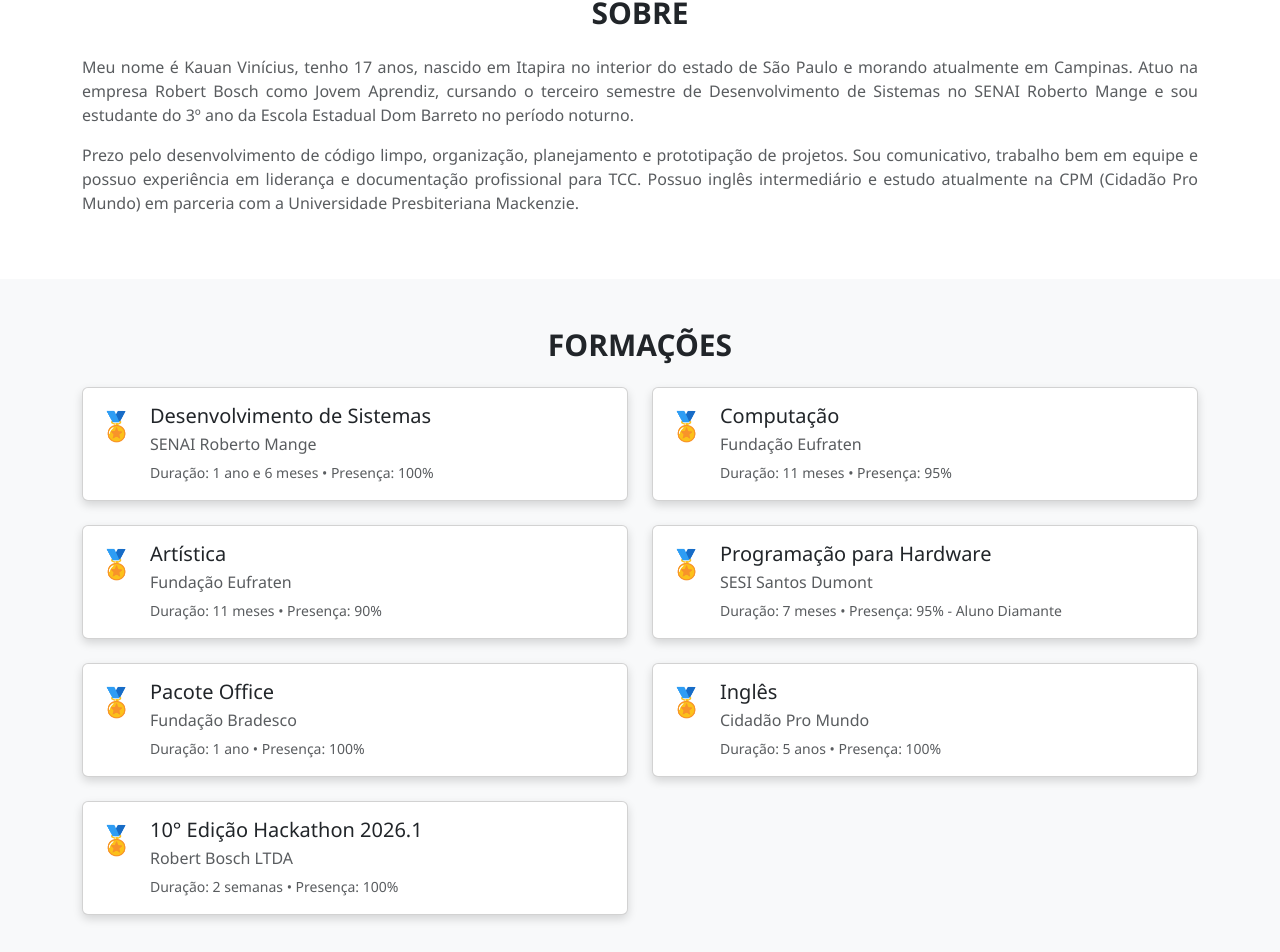
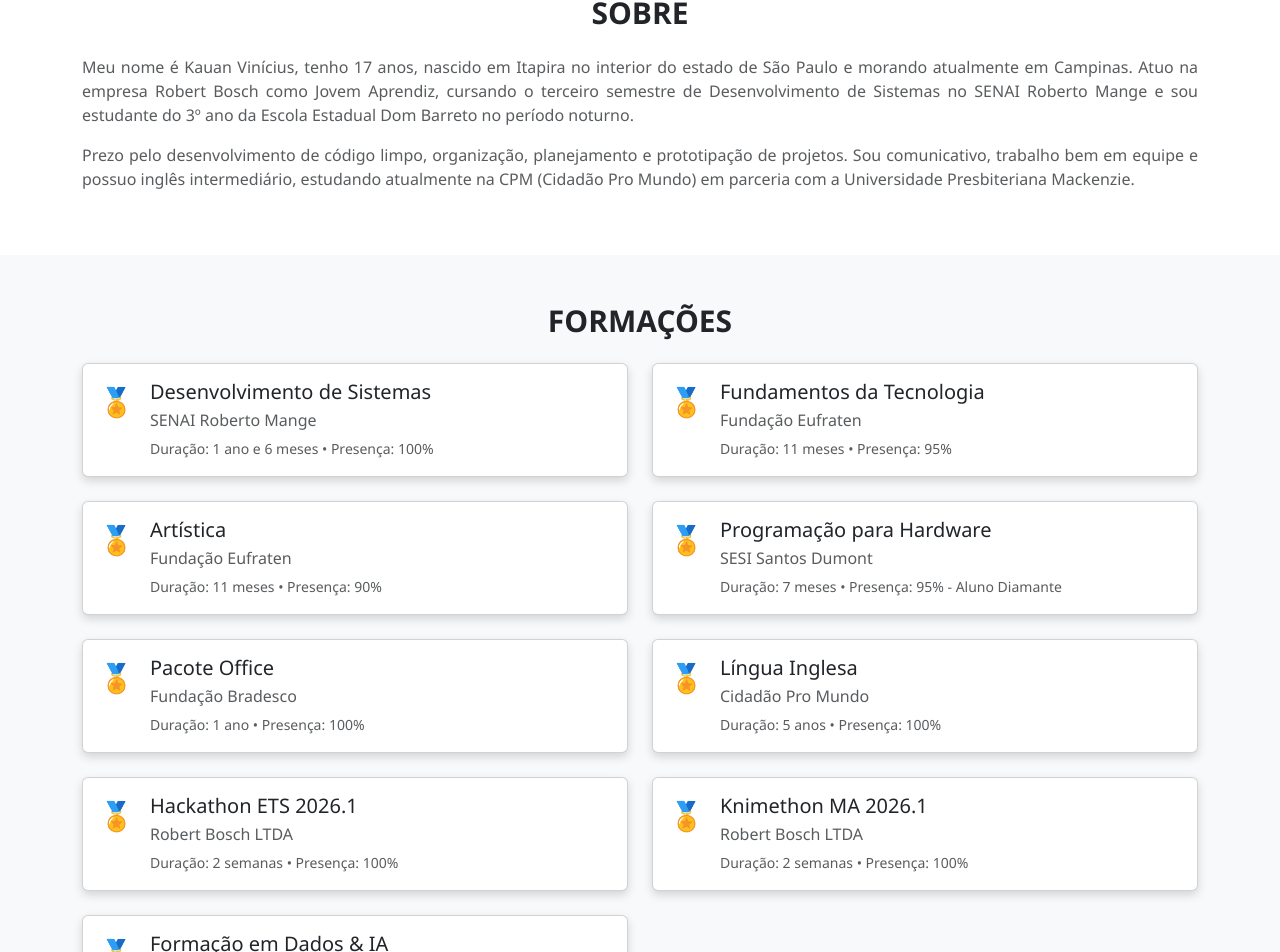
Before and after one commit to kauanvinicius9/Portfolio-Web, a React (Vite) app in the folder Front-End/: page / in a window 1280 px wide. Shown: the part 508-1460 px from the top of the page. Built offline with nearby package versions, Linux system fonts and the light colour scheme.

Commit message:
formations

```diff
--- a/Front-End/src/pages/educations.ts
+++ b/Front-End/src/pages/educations.ts
@@ -6,7 +6,7 @@ export const Educations = [
     attendance: "100%",
   },
   {
-    course: "Computação",
+    course: "Fundamentos da Tecnologia",
     institution: "Fundação Eufraten",
     duration: "11 meses",
     attendance: "95%",
@@ -30,15 +30,27 @@ export const Educations = [
     attendance: "100%",
   },
   {
-    course: "Inglês",
+    course: "Língua Inglesa",
     institution: "Cidadão Pro Mundo",
     duration: "5 anos",
     attendance: "100%",
   },
   {
-    course: "10° Edição Hackathon 2026.1",
+    course: "Hackathon ETS 2026.1",
     institution: "Robert Bosch LTDA",
     duration: "2 semanas",
     attendance: "100%",
+  },
+  {
+    course: "Knimethon MA 2026.1",
+    institution: "Robert Bosch LTDA",
+    duration: "2 semanas",
+    attendance: "100%",
+  },
+  {
+    course: "Formação em Dados & IA",
+    institution: "Data Science Academy (DSA)",
+    duration: "216 horas",
+    attendance: "100%",
   }
 ];
--- a/Front-End/src/pages/home.tsx
+++ b/Front-End/src/pages/home.tsx
@@ -63,9 +63,8 @@ export function Home() {
           <p className="text-body-secondary text-about">
             Prezo pelo desenvolvimento de código limpo, organização,
             planejamento e prototipação de projetos. Sou comunicativo, trabalho
-            bem em equipe e possuo experiência em liderança e documentação
-            profissional para TCC. Possuo inglês intermediário e estudo
-            atualmente na CPM (Cidadão Pro Mundo) em parceria com a Universidade
+            bem em equipe e possuo inglês intermediário, estudando atualmente
+            na CPM (Cidadão Pro Mundo) em parceria com a Universidade
             Presbiteriana Mackenzie.
           </p>
         </div>
--- a/Front-End/src/pages/technologies.ts
+++ b/Front-End/src/pages/technologies.ts
@@ -1,4 +1,3 @@
-import azure from "../assets/Azure-Dark.svg";
 import angular from "../assets/Angular-Dark.svg";
 import boostrap from "../assets/Bootstrap.svg";
 import css from "../assets/CSS.svg";
@@ -10,7 +9,6 @@ import flutter from "../assets/Flutter-Dark.svg";
 import html from "../assets/HTML.svg";
 import java from "../assets/Java-Dark.svg";
 import javascript from "../assets/JavaScript.svg";
-import maven from "../assets/Maven-Dark.svg";
 import node from "../assets/NodeJS-Dark.svg";
 import python from "../assets/Python-Dark.svg";
 import postman from "../assets/Postman.svg";
@@ -35,10 +33,8 @@ export const Technologies = [
  { name: "Bootstrap", logo: boostrap },
  { name: "TailwindCSS", logo: tailwind },
  { name: "Java", logo: java },
- { name: "Azure", logo: azure},
  { name: "Figma", logo: figma},
  { name: "Angular JS", logo: angular},
  { name: "Flutter", logo: flutter},
- { name: "Maven", logo: maven},
 
 ];
```
